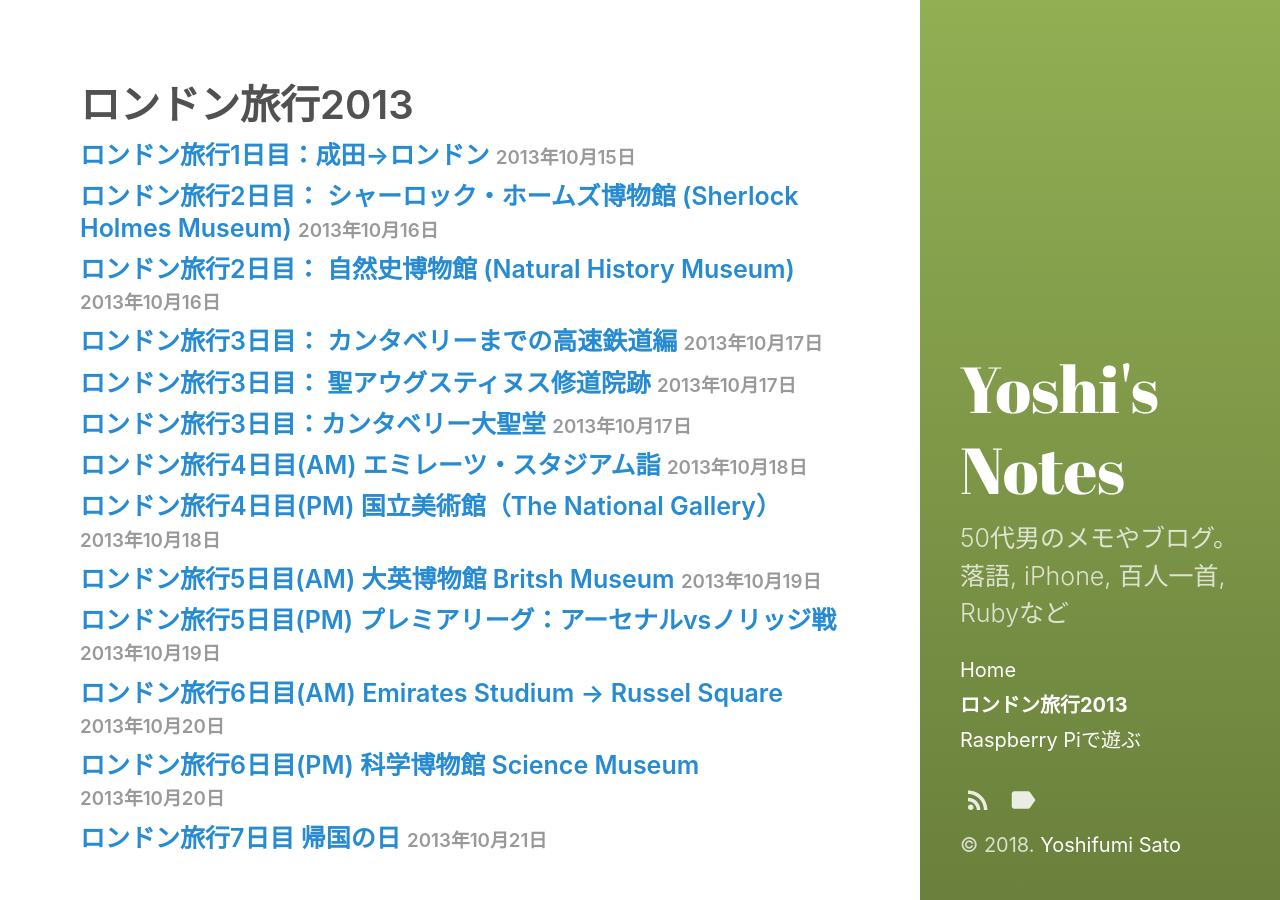
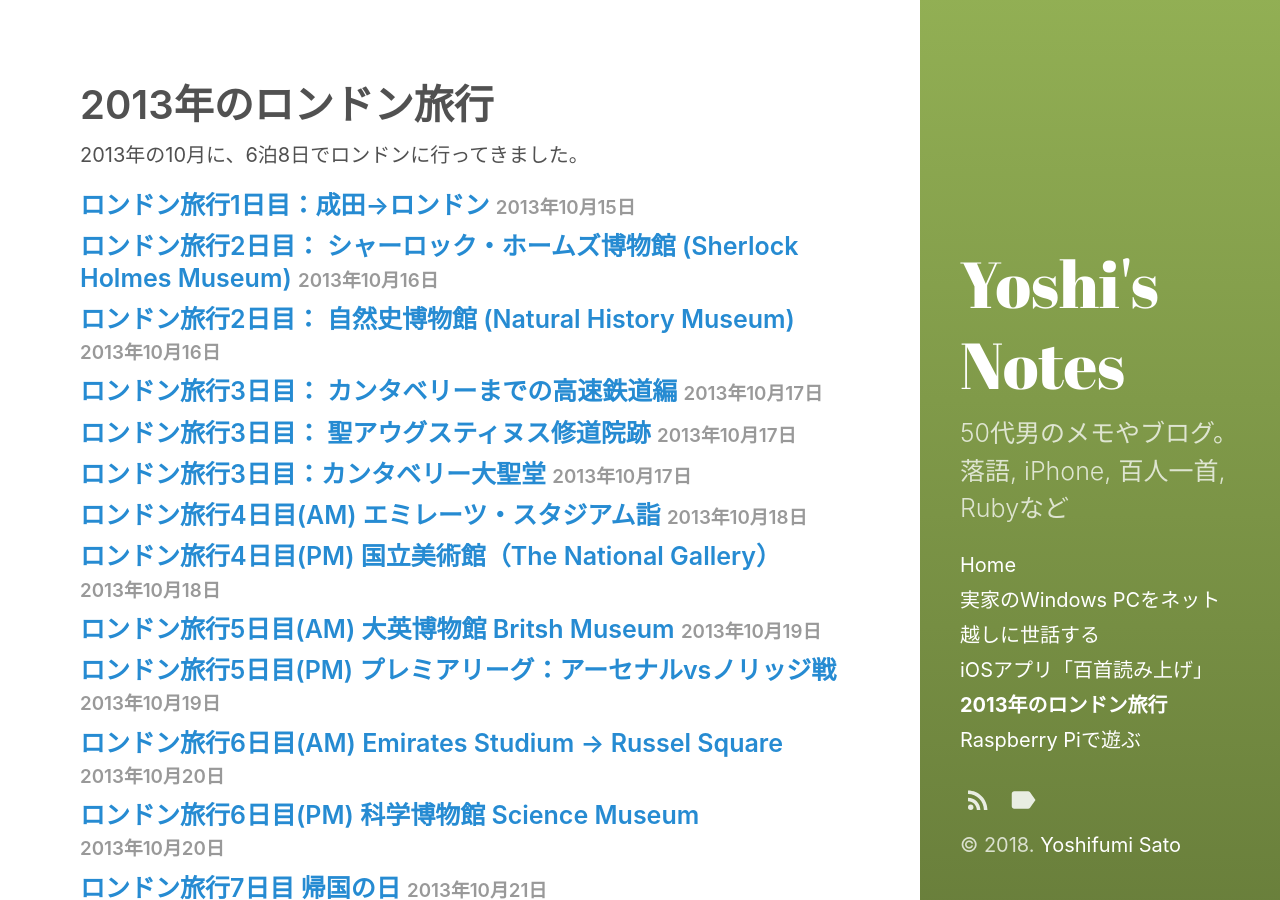
Before and after one commit to satoyos/s3blog, a Jekyll site: the page built from category/London2013.md, in a window 1280 px wide. Built offline with Jekyll 4.4.1, drawn with Linux system fonts in a browser that asks for light colours; some of the changed lines change nothing that is shown.

Commit message:
Setup 3 static pages

```diff
--- a/category/London2013.md
+++ b/category/London2013.md
@@ -1,4 +1,7 @@
 ---
 layout: category
-title: ロンドン旅行2013
+title: 2013年のロンドン旅行
+category: ロンドン旅行2013
 ---
+
+2013年の10月に、6泊8日でロンドンに行ってきました。
--- /dev/null
+++ b/pages/remote_assistance.md
@@ -0,0 +1,51 @@
+---
+layout: page
+title: 実家のWindows PCをネット越しに世話する
+tags:
+- リモートアシスタンス
+- Windows
+- Remote Assistance
+sidebar_link: true
+---
+
+*「実家のPCを、自宅からリモートで世話できたらいいのに！」*と考えたことがある人は多いのではないでしょうか？
+
+私もその一人で、何とか実家のPCと自分のPCを「リモートアシスタンス」接続で繋ぎたいと考えていました。
+
+## 課題は、実家の家族のPCスキル
+
+しかし、PCの操作に不慣れな実家の家族に電話で作業を頼むこと自体が、そもそも難易度が高いんです。<br>
+例えば、うちの実家のPCスキルがどの程度あるかというと…
+
+- 「クリック」と「ダブルクリック」はこなせる。
+- 「右クリック」は結構あやしい。説明する必要あり。
+- 「ドラッグ＆ドロップ」は聞いたこともない。
+- 英単語は、デスクトップに現れる程度の単語なら何とか読める。
+
+といった感じです。<br>
+この条件で、フツーにリモートアシスタンス接続を確立しようとしても、やっぱりムリでした。
+
+## タネを仕込めば、何とかなる
+
+フツーに繋ぐことが難しいなら、タネを仕込むしかないじゃない！ということで試行錯誤を繰り返した結果、何とか実家の実家のWindows PCをリモートでお世話できるところまでこぎ着けました。
+
+[![実家のPCを操作している様子][1]][1]
+
+  [1]: /images/rmas/remote_desktop_result.png
+
+以下は、その過程で得られたノウハウを、4回のブログ・エントリーに分けて書き残したものです。
+
+  {% include rmas_links.md %}
+
+
+- [実家のWindows PCをネット越しに世話する(1) ～ リモート アシスタンスのおさらい]
+[rmas1]
+- [実家のWindows PCをネット越しに世話する(2) ～ 実家と共有できるフォルダを用意する][rmas2]
+- [実家のWindows PCをネット越しに世話する(3) ～ バッチファイルで楽をする][rmas3]
+- [実家のWindows PCをネット越しに世話する(4) ～ 共有フォルダとバッチの組合せ事例][rmas4]
+
+## フィードバックのお願い
+
+上記のエントリー群は、自分のための覚え書きであるとともに、これから実家PCの世話に挑戦する方への事例紹介でもあります。
+
+もしここで紹介しているやり方を試してみて、何か気付くことなどありましたら、フィードバックいただけますと幸いです。
--- /dev/null
+++ b/pages/shuffle100.md
@@ -0,0 +1,131 @@
+---
+layout: page
+title: iOSアプリ「百首読み上げ」
+tags: 百人一首, RubyMotion
+sidebar_link: true
+---
+
+人の代わりに百人一首の読み手を務めてくれるiOSアプリを作りました。
+iPhone, iPad, iPod Touchで動きます。(※1)
+
+[English descriptions of this App are attached at the end.]
+
+![読み上げ画面のイメージ](/images/Shuffle100_600.png)
+
+ボーカロイド音声(※2)で、百人一首の歌をランダムに読み上げます。
+
+こんな感じで使います。(競技かるた用の通常モードでの使用例です。)
+
+<iframe src="//player.vimeo.com/video/88511077" width="640" height="360" frameborder="0" webkitallowfullscreen mozallowfullscreen allowfullscreen></iframe>
+
+
+
+# 設定できること
+
+### 1. 通常モード/初心者モード
+
+上の句から読み始めるのか(初心者モード)、前の歌の下の句から読み始めるのか(通常モード)を選べます。
+
+| モード | 試合の流れ |
+| ------ | ---------- |
+| 通常モード(競技かるたモード) | (試合再開) → 下の句読み上げ → 次の歌の上の句読み上げ → (試合一次停止) |
+| 初心者モード(散らし取りモード) | (試合再開) → 上の句読み上げ → 下の句読み上げ → (試合一次停止) |
+
+初心者モードでは、こんな流れになります。
+<iframe src="//player.vimeo.com/video/104796183" width="640" height="360" frameborder="0" webkitallowfullscreen mozallowfullscreen allowfullscreen></iframe>
+
+
+### 2. 試合に使う歌の選択
+
+100首の中から、試合に使う歌をお好みで選べます。
+
+### 3. 空札(からふだ)の有無
+
+読み上げる札の中に、空札(取り札が無い「ハズレ」札)を入れるかどうかを設定できます。
+空札は、「試合に使う歌」と同数の札がランダムに選ばれます。
+
+### 4. 歌と歌の間の間隔
+
+前の歌を読み終わってから次の歌を読み上げるまでの間隔を設定できます。
+
+### 5. 上の句と下の句の間の間隔
+
+上の句を読み終わってから下の句を読み上げるまでの間隔を設定できます。
+(初心者モードでのみ設定できます。)
+
+
+# ダウンロード
+
+↓こちらをクリック！
+
+<a href="https://itunes.apple.com/jp/app/%E7%99%BE%E9%A6%96%E8%AA%AD%E3%81%BF%E4%B8%8A%E3%81%92-hyaku-doku-or-shuffle-100/id857819404?mt=8" style="display:inline-block;overflow:hidden;background:url(//linkmaker.itunes.apple.com/assets/shared/badges/ja-jp/appstore-lrg.svg) no-repeat;width:135px;height:40px;background-size:contain;"></a>
+
+# 感想・要望など
+
+こちらのTwitterアカウントまで。→ [@Shuffle100](https://twitter.com/shuffle100)
+
+# ソースコード
+
+このアプリのソースは、[GitHub](https://github.com/satoyos/Shuffle100)で公開しています。
+また、ボーカロイド音声の歌唱データも[こちらのページ](https://github.com/satoyos/HyakuninIsshuVocaloidScore)で公開しています。
+
+---
+(※1) iOS9.0以降のOSが必要です。
+(※2) ボーカロイドはヤマハ株式会社の登録商標です。
+
+---
+---
+ [Below are English descriptions of this App]
+
+Kyogi-Karuta is a Japanese traditional game using the "Hyaku-nin-Isshu"(*1) Karuta cards.
+
+(*1 .. It means "Single Verses by a Hundred People", selected by Teika Fujiwara about 800 years ago, as "The All Time Best 100 in these 600 years" at that time.)
+
+This App supports playing the game, by singing verses at random, with VOCALOID voice.
+
+You can watch Demo video;
+
+<iframe src="//player.vimeo.com/video/88511077" width="640" height="360" frameborder="0" webkitallowfullscreen mozallowfullscreen allowfullscreen></iframe>
+
+
+# Settings
+
+### 1. Timing of pause
+
+ Mode | Description |
+| ---- | ----------- |
+| Normal mode | Mode for Kyogi-Karuta. VOCALOID pauses singing just after 1st half of a verse. |
+|Beginner mode | Recommended mode for Beginner. VOCALOID pauses after singing a whole verse.|
+
+### 2. Verses to sing
+
+You can select verses to use as you like.
+
+### 3.  Use "Kara Fuda"(*2), or not. (*2 .. It means "Fake Verses")
+
+Fake Verses can be added in Normal mode. Additional fake verses are collected at random, as many as "Verses to sing" you selected in 2).
+
+### 4.  Interval time between verses
+
+(by second)
+
+### 5.  Interval time between 1st half of a verse, and 2nd half of it
+
+(by second, in Beginner mode only)
+
+# Support Account (Twitter)
+
+HERE! => [@Shuffle100](https://twitter.com/shuffle100)
+
+# Source Code
+
+I'm developing this App as a Open Source Project in [GitHub](https://github.com/satoyos/Shuffle100).
+You can VOCALOID score data in [this page](https://github.com/satoyos/HyakuninIsshuVocaloidScore).
+Commets and Pull Requests are welcome !!
+
+# And..
+
+I apologize that this App supports Japanese only. If many people hope English support, I'll give it a try!
+
+------------------------------------------------------------------------------------
+VOCALOID is a registered trademark of Yamaha Corporation.
```
